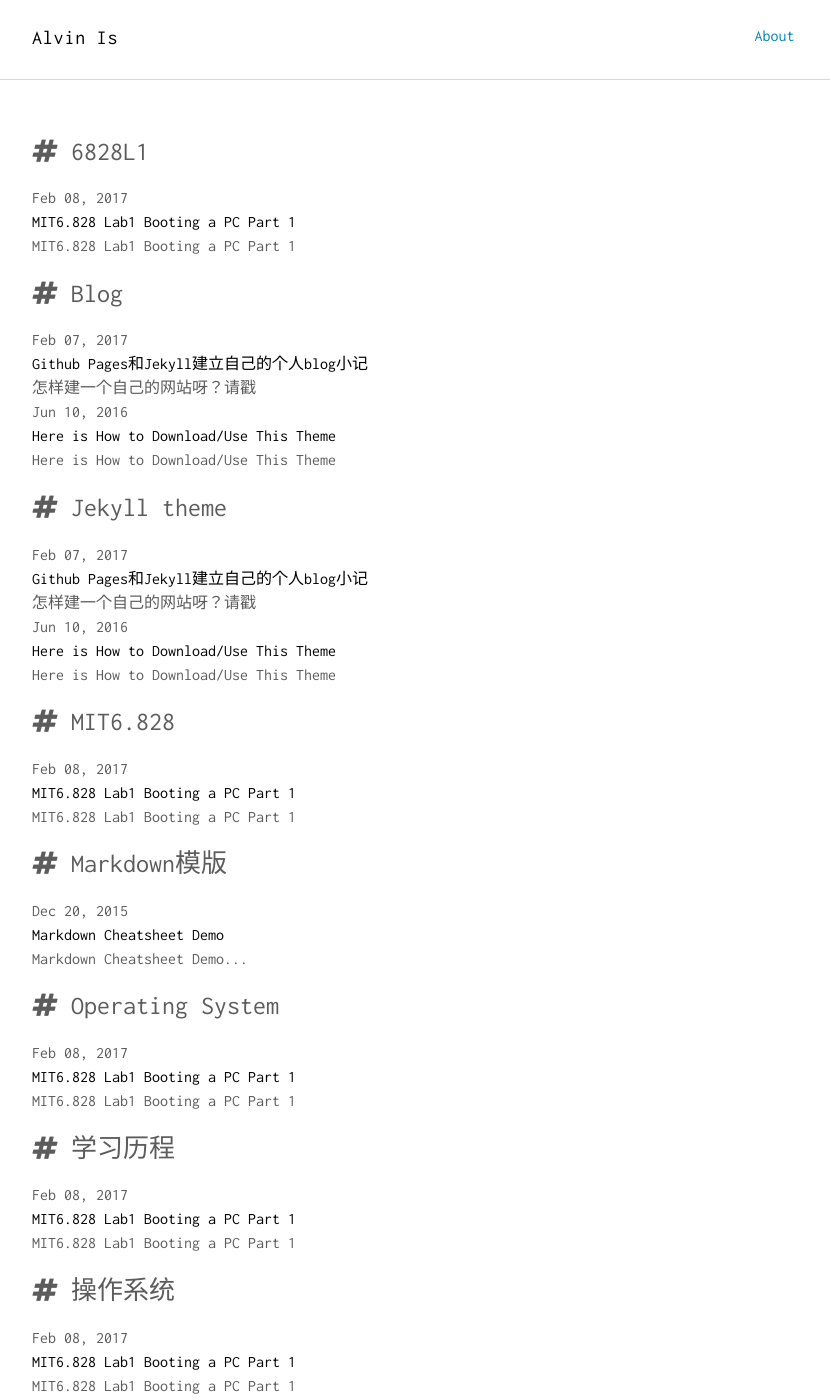
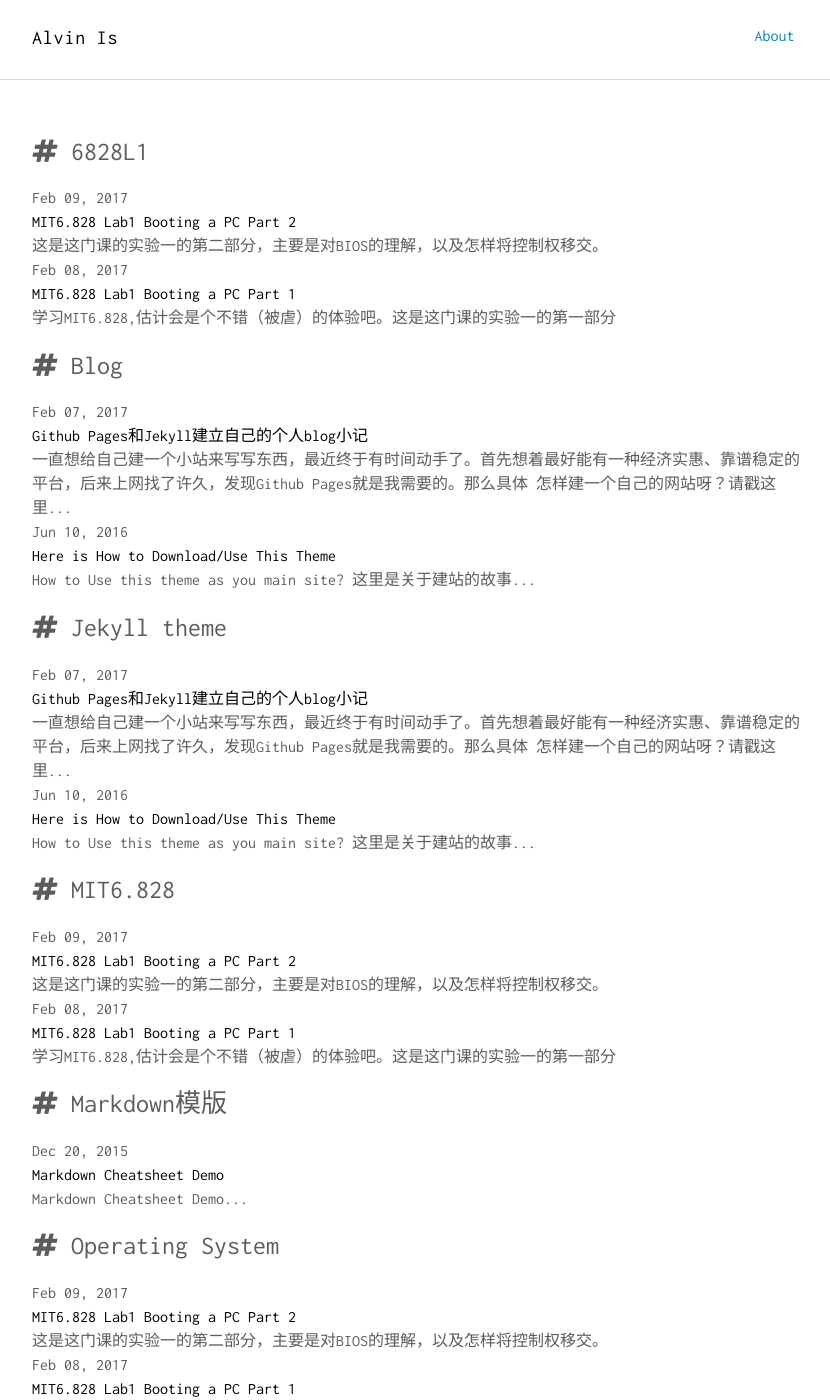
Before and after one commit to Alvinsjq/Alvinsjq.github.io, a Jekyll site: the page built from tagged.html, in a window 1280 px wide and 1400 px high. Shown: the whole window, without its empty margins (117-947 px from the left). Built offline with Jekyll 4.4.1, drawn with Linux system fonts in a browser that asks for light colours; some of the changed text lies outside the part shown.

Commit message:
post new articles about MIT6828 Lab1 part2

````diff
--- a/_posts/2016-06-10-how-to-download-or-use-this-theme.md
+++ b/_posts/2016-06-10-how-to-download-or-use-this-theme.md
@@ -2,7 +2,7 @@
 layout: post
 title: "Here is How to Download/Use This Theme"
 comments: true
-description: "Here is How to Download/Use This Theme"
+description: "How to Use this theme as you main site? 这里是关于建站的故事..."
 keywords: "dummy content"
 tags: [Jekyll theme,Blog]
 date:   2016-06-10 19:57:58 +0800
--- a/_posts/2017-02-07-how-to-build-a-bolg-with-jekyll.markdown
+++ b/_posts/2017-02-07-how-to-build-a-bolg-with-jekyll.markdown
@@ -3,7 +3,8 @@ layout: post
 title:  "Github Pages和Jekyll建立自己的个人blog小记"
 tags: [Jekyll theme,Blog]
 comments: true
-description: "怎样建一个自己的网站呀？请戳"
+description: "一直想给自己建一个小站来写写东西，最近终于有时间动手了。首先想着最好能有一种经济实惠、靠谱稳定的平台，后来上网找了许久，发现Github Pages就是我需要的。那么具体
+怎样建一个自己的网站呀？请戳这里..."
 keywords: "blog"
 date:   2017-02-07 19:57:58 +0800
 ---
--- a/_posts/2017-02-08-OS-Lab1.markdown
+++ b/_posts/2017-02-08-OS-Lab1.markdown
@@ -3,7 +3,7 @@ layout: post
 title:  "MIT6.828 Lab1 Booting a PC Part 1"
 tags: [MIT6.828, Operating System, 操作系统, 学习历程 ,6828L1]
 comments: true
-description: "MIT6.828 Lab1 Booting a PC Part 1"
+description: "学习MIT6.828,估计会是个不错（被虐）的体验吧。这是这门课的实验一的第一部分"
 keywords: "OS"
 date:   2017-02-08 19:57:58 +0800
 ---
--- /dev/null
+++ b/_posts/2017-02-09-OS-Lab1-p2.markdown
@@ -0,0 +1,99 @@
+---
+layout: post
+title:  "MIT6.828 Lab1 Booting a PC Part 2"
+tags: [MIT6.828, Operating System, 操作系统, 学习历程 ,6828L1]
+comments: true
+description: "这是这门课的实验一的第二部分，主要是对BIOS的理解，以及怎样将控制权移交。"
+keywords: "OS"
+date:   2017-02-09 21:41:58 +0800
+---
+
+## 实验一大纲
+- 环境配置
+- 第一部分：PC Bootstrap
+    - x86汇编
+    - 模拟x86
+    -  PC的物理地址空间
+    -  ROM BIOS
+- 第二部分：The Boot Loader
+    - 加载内核
+- 第三部分：The kernel
+
+
+## 第二部分 The Boot Loader
+对于PC来说，软盘，硬盘都可以被划分为一个个大小为512字节的区域，叫做扇区。一个扇区是一次磁盘操作的最小粒度。每一次读取或者写入操作都必须是一个或多个扇区。如果一个磁盘是可以被用来启动操作系统的，就把这个磁盘的第一个扇区叫做启动扇区。当BIOS找到一个可以启动的软盘或硬盘后，它就会把这512字节的启动扇区加载到内存地址0x7c00~0x7dff这个区域内。
+
+在6.828中用的是传统的硬件启动机制，这就意味着我们的boot loader程序的大小必须小于512字节，boot loader有两个文件组成：
+- 汇编源文件boot/boot.S
+- C源文件boot/main.c
+需要理解这两个文件到底做了什么。而boot loader主有两个功能：
+1. 它将处理器从实模式切换到32位保护模式，只有在该模式才能够获取到1MB以上的物理地址空间。关于什么是保护模式，请看[它的1.2.7与1.2.8](https://pdos.csail.mit.edu/6.828/2016/readings/pcasm-book.pdf),现在可以先理解为在保护模式中，段地址偏移到物理地址会不一样并且偏移量达到32位而不是16位。
+2. 它可以通过使用x86特定的IO指令，直接访问IDE磁盘设备寄存器，从磁盘中读取内核。关于IDE hard drive controller可见[参考页面](https://pdos.csail.mit.edu/6.828/2016/reference.html)。
+
+在理解boot loader源文件之后，再看它的反汇编文件 **obj/boot/boot.asm**，它可以方便我们追踪boot loader在GDB中发生了什么。**obj/kern/kernel.asm**包含了JOS内核的反汇编文件，这对调试也很有用。
+
+
+**GDB Command**
+在特定地址设置断点
+
+`b *0x7c00`
+
+继续执行直到下一个断点（或直到按Ctrl-c）
+
+`c`
+
+追踪指令
+```
+si
+si N
+```
+
+
+>练习3: 看[lab tool guide](https://pdos.csail.mit.edu/6.828/2016/labguide.html),尤其是GDB命令。
+>在地址0x7c00处设置断点，这是boot sector被加载的地方。然后让程序继续运行直到到达这个断点。跟踪 **/boot/boot.S**文件的每一条指令，同时使用boot.S文件和反汇编文件 **obj/boot/boot.asm**。你也可以使用GDB的x/i指令来获取去任意一个机器指令的反汇编指令，把源文件boot.S文件和boot.asm文件以及在GDB反汇编出来的指令进行比较。
+　　追踪到bootmain函数中，而且还要具体追踪到readsect()子函数里面。找出和readsect()c语言程序的每一条语句所对应的汇编指令，回到bootmain()，然后找出把内核文件从磁盘读取到内存的那个for循环所对应的汇编语句。找出当循环结束后会执行哪条语句，在那里设置断点，继续运行到断点，然后运行完所有的剩下的语句。
+
+**需要回答出下列问题**
+1. 处理器在什么时候开始执行32位程序？到底是什么引起了16位到32位模式的切换？
+2. boot loader执行的最后一条指令是什么？它加载内核的第一条指令是什么？
+3. 内核的第一条指令是什么？
+4. 为了能够从磁盘获取整个内核，boot loader是如何决定它必须读取多少扇区的？并且它是在哪里找到这些信息的？
+
+
+
+**进行实验**
+
+#### GDB Command
+在特定地址设置断点
+
+`b *0x7c00`
+
+继续执行直到下一个断点（或直到按Ctrl-c）
+
+`c`
+
+追踪指令
+```
+si
+si N
+```
+
+#### 关键步骤
+1. 打开两个终端，到lab下分别运行`make qemu-gdb`和`make gdb`,在gdb下设置断点`b *0x7c00`并运行至断点位置 `c`。
+2. 发现断点处的指令就是文件**lab／boot/boot.S**中的`cli`。
+
+```
+.set PROT_MODE_CSEG, 0x8         # kernel code segment selector
+.set PROT_MODE_DSEG, 0x10        # kernel data segment selector
+.set CR0_PE_ON,      0x1         # protected mode enable flag
+
+.globl start
+start:
+  .code16                     # Assemble for 16-bit mode
+  cli                         # Disable interrupts
+  cld                         # String operations increment
+```
+
+
+
+**待更新**
````
